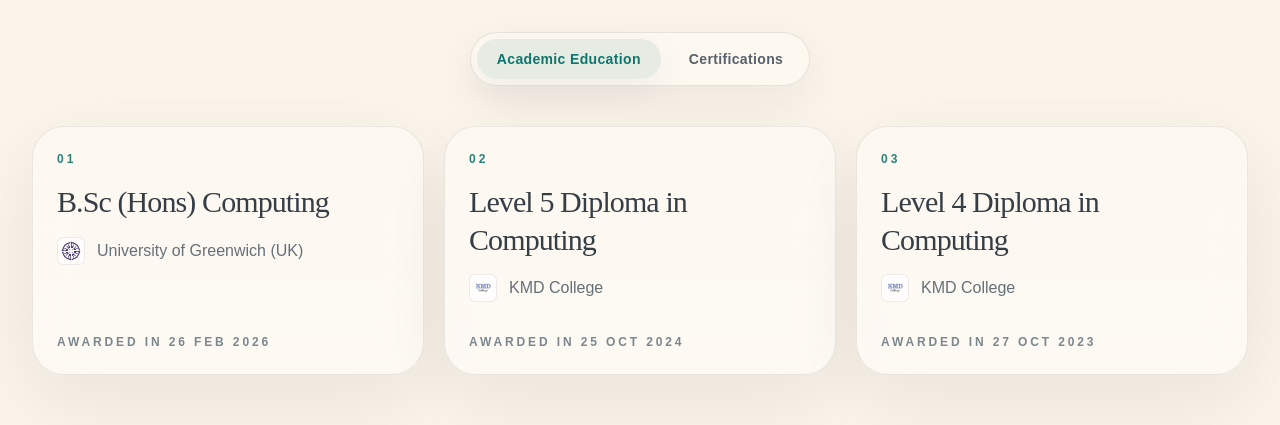
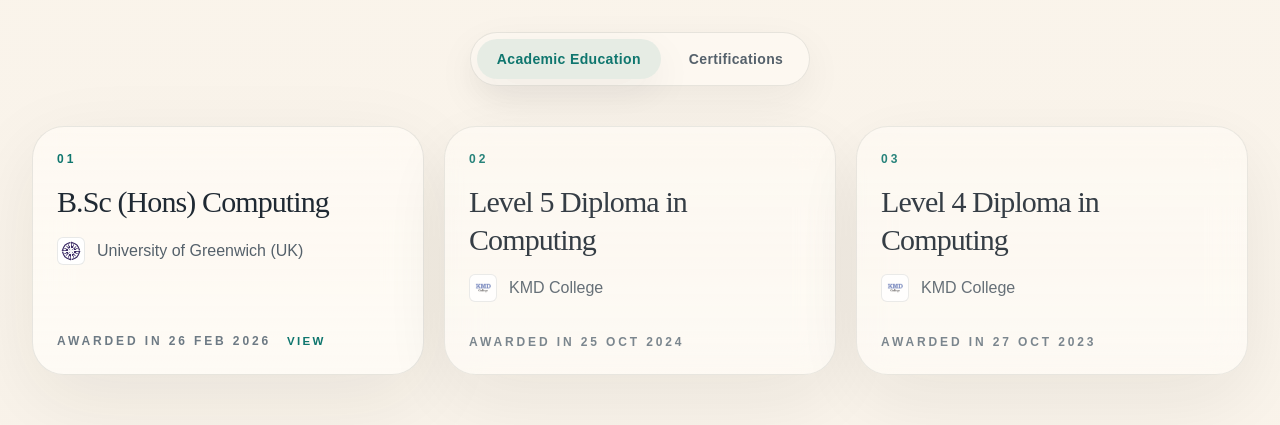
Before and after one commit to PyaePhyo-Win/ppwin-portfolio, a Vue app: page / in a window 1280 px wide. Shown: the part 3240-3665 px from the top of the page. Built offline with nearby package versions, Linux system fonts and the light colour scheme.

Commit message:
add academic link

```diff
--- a/src/constants/data.ts
+++ b/src/constants/data.ts
@@ -54,6 +54,7 @@ export const ACADEMIC_EDUCATION: Education[] = [
     institution: 'University of Greenwich (UK)',
     period: 'Awarded in 26 Feb 2026',
     logo: '/institutions/greenwich.png',
+    credentialUrl: 'https://drive.google.com/file/d/1tfn_Q6vVjHPSzOpxhi1G0jqrOo79Mz3K/view?usp=sharing',
   },
   {
     degree: 'Level 5 Diploma in Computing',
```
